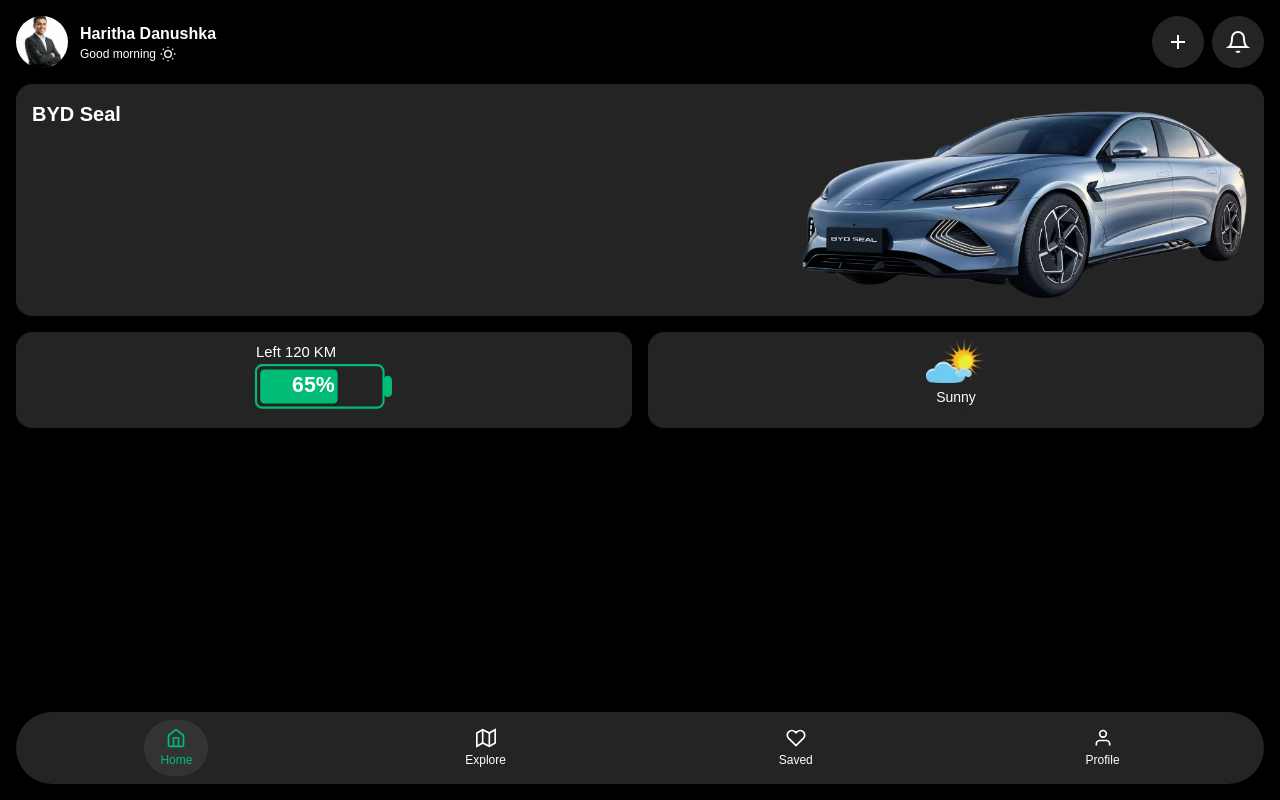
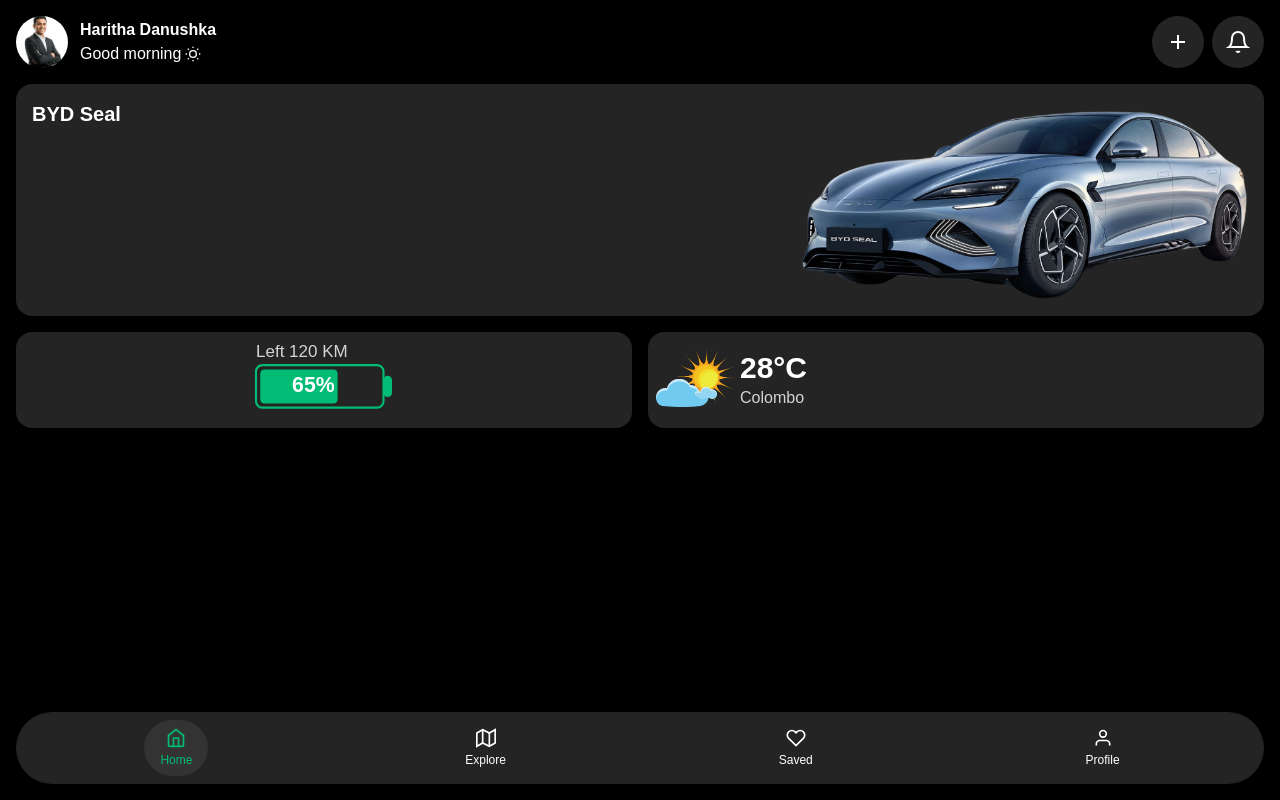
Before and after one commit to exzero-tech/zynk-platform, a Next.js app in the folder frontend/: page / in a window 1280 px wide. Built offline with nearby package versions, Linux system fonts and the light colour scheme.

Commit message:
feat: optimize the weather card

```diff
--- a/frontend/src/app/globals.css
+++ b/frontend/src/app/globals.css
@@ -5,6 +5,7 @@
   --foreground: #242424;
   --white: #FFFFFF;
   --accent: #00BC74;
+  --text-secondary: #d4d4d8;
 }
 
 @theme inline {
@@ -12,6 +13,7 @@
   --color-foreground: var(--foreground);
   --color-white: var(--white);
   --color-accent: var(--accent);
+  --color-text-secondary: var(--text-secondary);
   --font-sans: var(--font-inter);
 }
 
--- a/frontend/src/components/BatteryCard.tsx
+++ b/frontend/src/components/BatteryCard.tsx
@@ -7,7 +7,7 @@
         {/* Battery Icon */}
         <svg width="170" height="100" viewBox="0 0 80 40" fill="none" xmlns="http://www.w3.org/2000/svg" >
           {/* Range text */}
-          <text x="8" y="9" textAnchor="start" fill="white" fontSize="7">Left 120 KM</text>
+          <text x="8" y="9" textAnchor="start" fill="var(--text-secondary)" fontSize="8">Left 120 KM</text>
           {/* Battery body */}
           <rect x="8" y="13" width="60" height="20" rx="3" ry="3" fill="none" stroke="#00BC74" strokeWidth="1"/>
           {/* Battery terminal */}
--- a/frontend/src/components/Profile.tsx
+++ b/frontend/src/components/Profile.tsx
@@ -14,7 +14,7 @@
       </div>
       <div>
         <div className="text-white font-semibold">Haritha Danushka</div>
-        <div className="text-white text-xs flex items-center gap-1">
+        <div className="text-white text-base flex items-center gap-1">
           Good morning
           <svg width="16" height="16" viewBox="0 0 24 24" fill="none" stroke="currentColor" strokeWidth="2">
             <circle cx="12" cy="12" r="5"/>
--- a/frontend/src/components/WeatherCard.tsx
+++ b/frontend/src/components/WeatherCard.tsx
@@ -2,10 +2,14 @@
 
 export default function WeatherCard() {
   return (
-    <div className="bg-foreground rounded-2xl p-0 flex flex-col items-center justify-center h-24">
-      <Image src="/sunny.png" alt="Sunny" width={60} height={60} />
-      <div className="text-white text-sm mt-1">Sunny</div>
-      <div className="text-foreground text-xs">Colombo, Sri Lanka</div>
+    <div className="bg-foreground rounded-2xl p-0 flex flex-row items-center h-24">
+      <div className="ml-2 mb-2">
+        <Image src="/sunny.png" alt="Sunny" width={80} height={80} />
+      </div>
+      <div className="text-left ml-1 flex-1">
+        <div className="text-white text-3xl font-bold">28°C</div>
+        <div className="text-text-secondary text-base">Colombo</div>
+      </div>
     </div>
   )
 }
```
